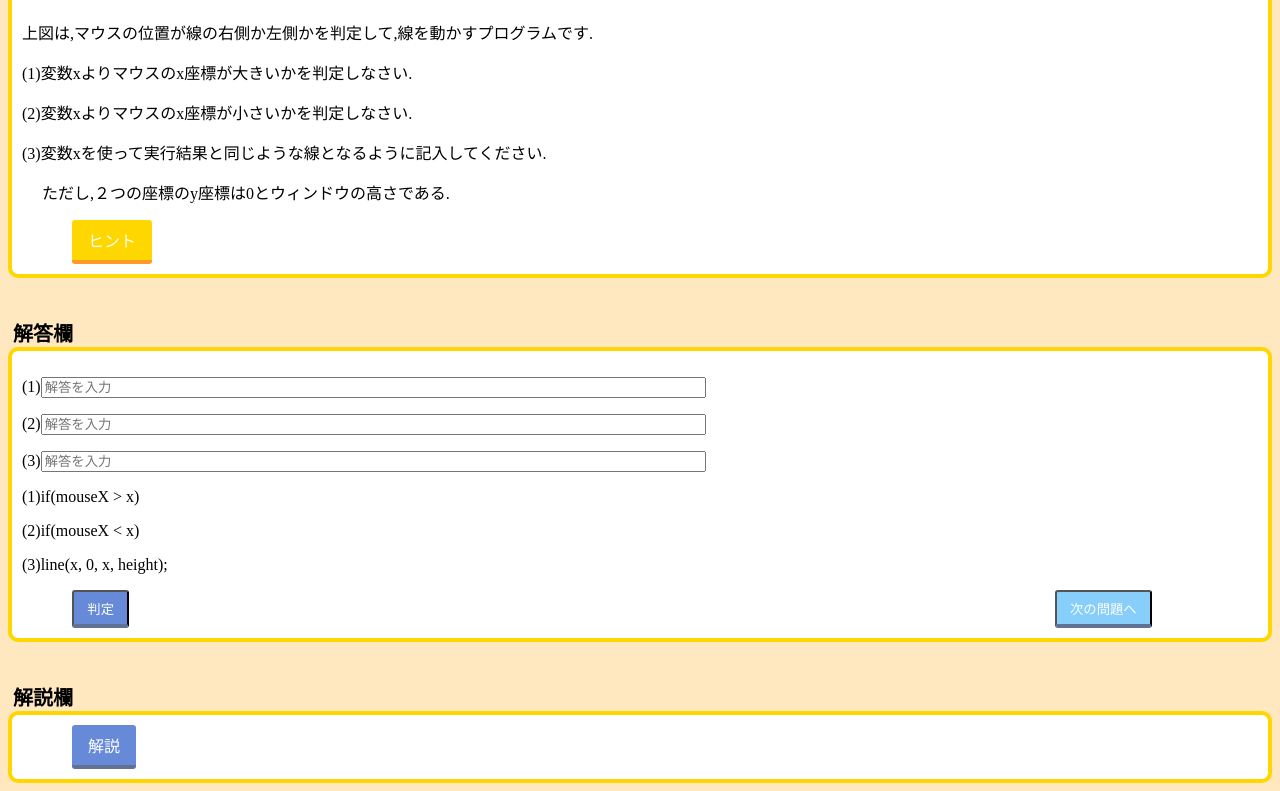
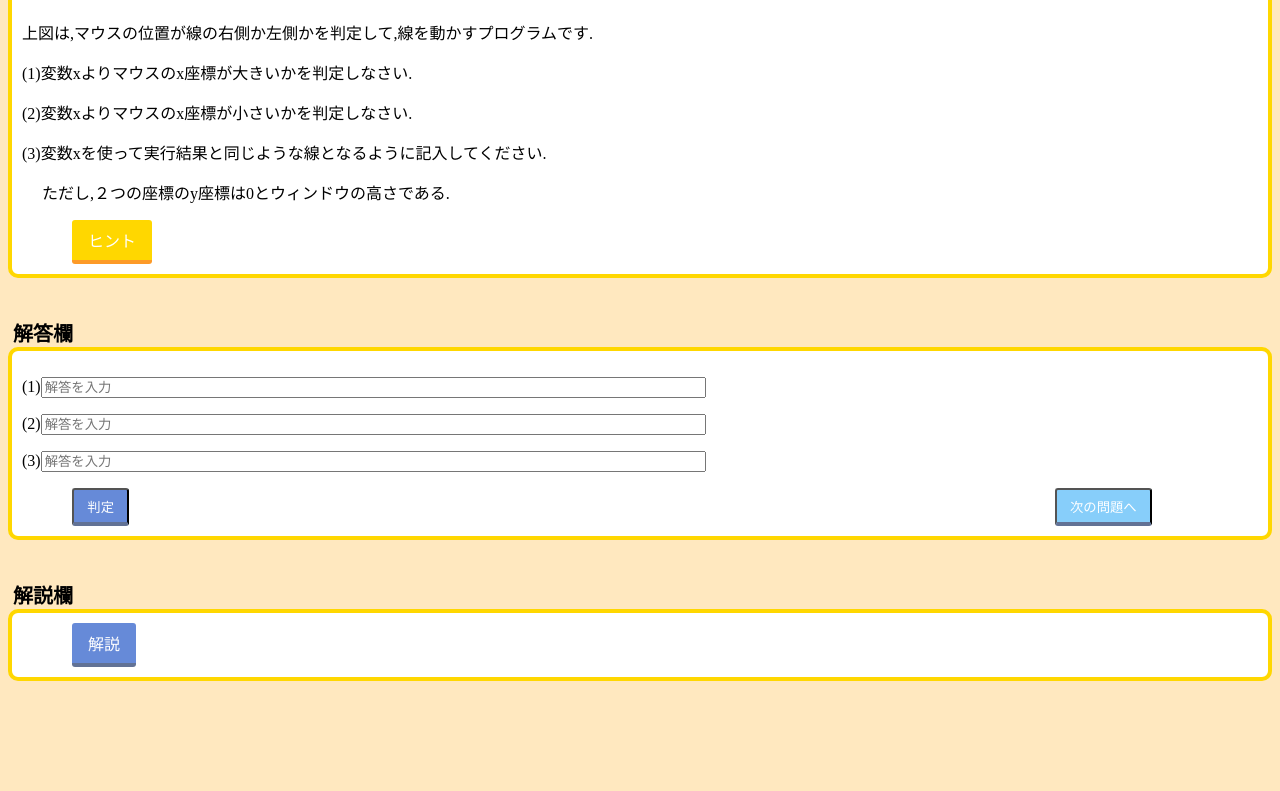
Before and after one commit to o-saringu/5-3_syokyuu, a plain HTML site: page index.html in a window 1280 px wide. Shown: the part 805-1596 px from the top of the page. After the commit the page ends 1494 px from the top, so only its background shows below. Drawn offline with Linux system fonts and the light colour scheme.

Commit message:
Update index.html

```diff
--- a/index.html
+++ b/index.html
@@ -65,10 +65,6 @@
 	</p>
 
 
-	<p>(1)if(mouseX > x)</p>
-	<p>(2)if(mouseX < x)</p>
-	<p>(3)line(x, 0, x, height);</p>
-
 	<input type="button" id="btn" value="判定">
 
 	<input type="button"  id="btn2" onclick="location.href='https://o-saringu.github.io/5-3_tyuukyuu/'"value="次の問題へ">
```
